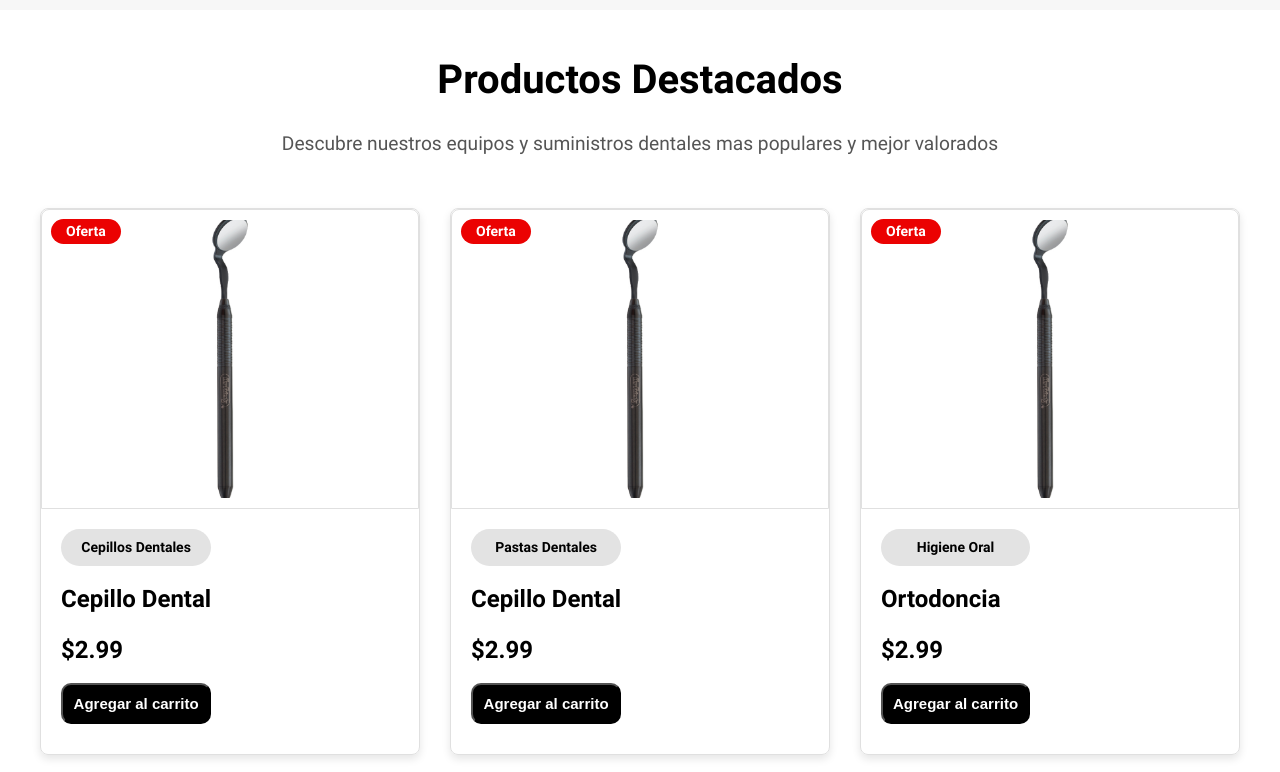
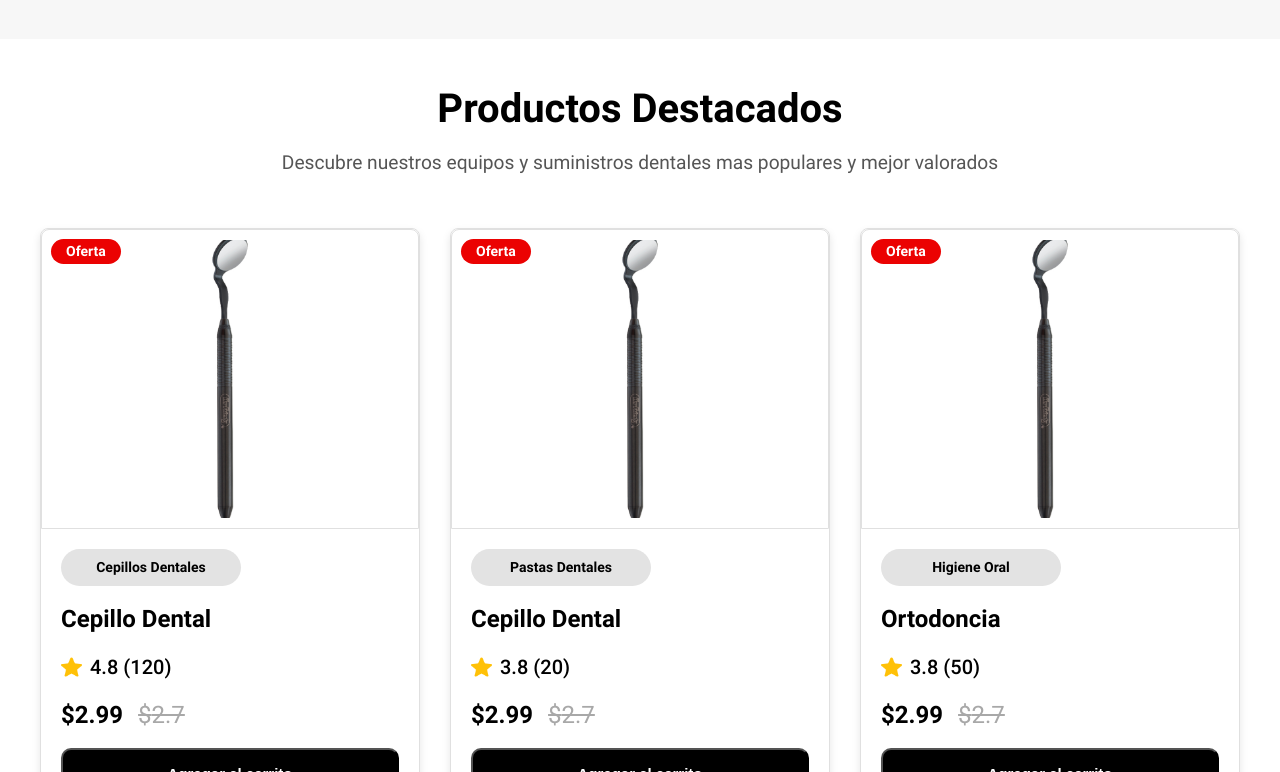
Before and after one commit to Lenin-Miranda/Odontools, a React (Vite) app: page / in a window 1280 px wide. Shown: the part 2028-2800 px from the top of the page. Built offline with nearby package versions, Linux system fonts and the light colour scheme.

Commit message:
about/landing-page

```diff
--- a/src/App.css
+++ b/src/App.css
@@ -32,3 +32,10 @@ section {
   width: 100%;
   box-sizing: border-box;
 }
+
+p {
+  margin: 0;
+}
+h2 {
+  margin: 0;
+}
--- a/src/components/About/About.css
+++ b/src/components/About/About.css
@@ -0,0 +1,64 @@
+.about {
+  display: flex;
+  flex-direction: row;
+  width: 100%;
+  padding: 40px;
+}
+
+.about__container {
+  display: flex;
+  flex-direction: column;
+  justify-content: center;
+  padding: 20px;
+}
+.about__title {
+  font-size: 36px;
+  font-weight: 700;
+}
+
+.about__subtitle {
+  font-size: 18px;
+  font-weight: 500;
+  margin: 20px 0;
+  color: #555;
+}
+.about__list {
+  list-style-type: none;
+  display: grid;
+  grid-template-columns: repeat(auto-fit, minmax(300px, 1fr));
+  padding: 0;
+  margin: 0;
+}
+
+.about__list-item {
+  width: 300px;
+  height: 100px;
+  display: flex;
+  flex-direction: column;
+  justify-content: center;
+  align-items: center;
+}
+
+.about__list-item-text {
+  font-size: 28px;
+  color: #1544ffcd;
+  font-weight: 800;
+}
+
+.about__container-button {
+  margin-top: 10px;
+  padding: 15px;
+  background-color: #6152ff;
+  color: #fff;
+  border-radius: 10px;
+  font-size: 15px;
+  font-weight: 600;
+  cursor: pointer;
+  width: 300px;
+  transition: background-color 0.3s ease;
+  border: none;
+}
+
+.about__container-button:hover {
+  background-color: #3a29ef;
+}
--- a/src/components/About/About.jsx
+++ b/src/components/About/About.jsx
@@ -0,0 +1,41 @@
+import "./About.css";
+import perfil from "../../assets/perfil_01.jpg";
+export default function About() {
+  return (
+    <section className="about">
+      <div className="about__container">
+        <h2 className="about__title">Acerca de Odontools</h2>
+        <p className="about__subtitle">
+          Con más de 25 años de experiencia en la industria dental, TiendaDental
+          Pro ha sido el socio de confianza para profesionales dentales en todo
+          el mundo. Nos especializamos en proporcionar equipos dentales,
+          instrumentos y materiales de alta calidad a precios competitivos.
+        </p>
+        <ul className="about__list">
+          <li className="about__list-item">
+            <span className="about__list-item-text">10,000+ </span>
+            <span style={{ fontSize: "18px" }}>Productos</span>
+          </li>
+          <li className="about__list-item">
+            <span className="about__list-item-text">5,000+ </span>
+            <span style={{ fontSize: "18px" }}>Clientes Satisfechos</span>
+          </li>
+          <li className="about__list-item">
+            <span className="about__list-item-text">25+</span>
+            <span style={{ fontSize: "18px" }}>Años de Experiencia</span>
+          </li>
+          <li className="about__list-item">
+            <span className="about__list-item-text">50+</span>
+            <span style={{ fontSize: "18px" }}>Paises atendidos</span>
+          </li>
+        </ul>
+        <button className="about__container-button">
+          Conoce mas sobre nosotros
+        </button>
+      </div>
+      <div className="about__container">
+        <img className="aboout__container-image" src={perfil} />
+      </div>
+    </section>
+  );
+}
--- a/src/components/Header/Header.css
+++ b/src/components/Header/Header.css
@@ -8,6 +8,9 @@
 }
 
 .header__hero {
+  display: flex;
+  flex-direction: column;
+  gap: 40px;
   padding: 20px 80px 30px 30px;
 }
 
--- a/src/components/Main/Main.jsx
+++ b/src/components/Main/Main.jsx
@@ -1,5 +1,6 @@
 import Categories from "../Categories/Categories";
 import Products from "../Products/Products";
+import About from "../About/About";
 import "./Main.css";
 
 export default function Main({
@@ -17,6 +18,7 @@ export default function Main({
         isFavorite={isFavorite}
         toggleFavorite={toggleFavorite}
       />
+      <About />
     </main>
   );
 }
--- a/src/components/Products/Products.css
+++ b/src/components/Products/Products.css
@@ -74,7 +74,7 @@
   text-align: center;
   background-color: #e3e3e3;
   margin: 0;
-  width: 100%;
+  width: 180px;
   border-radius: 50px;
   color: #000;
   padding: 8px;
@@ -86,6 +86,7 @@
   font-size: 24px;
   font-weight: 600;
 }
+
 .products__list-container {
   display: flex;
   justify-content: center;
@@ -93,11 +94,12 @@
   gap: 15px;
   text-align: left;
   padding: 20px;
-  max-width: 100%;
+  width: 100%;
+  box-sizing: border-box;
 }
 
 .products__list-button {
-  padding: 10px;
+  padding: 15px;
   background-color: #000;
   color: #fff;
   border-radius: 10px;
@@ -120,4 +122,34 @@
   background-color: #eb0202;
   padding: 2px 15px;
   border-radius: 50px;
+  transition: background-color 0.3s ease;
 }
+
+.products__list-offer:hover {
+  background-color: #555;
+}
+
+.products__list-price-container {
+  display: flex;
+  width: 100%;
+  gap: 15px;
+}
+
+.products__list-price_type-discount {
+  text-decoration: line-through;
+  color: #a8a8a8;
+  font-weight: 400;
+}
+
+.products__list-img {
+  width: 21px;
+  height: 20px;
+}
+
+.products__list-reviews {
+  display: flex;
+  align-items: center;
+  gap: 8px;
+  font-weight: 500;
+  font-size: 20px;
+}
--- a/src/components/Products/Products.jsx
+++ b/src/components/Products/Products.jsx
@@ -1,6 +1,6 @@
 import "./Products.css";
 import { useState } from "react";
-
+import star from "../../assets/star.png";
 export default function Products({ products, isFavorite, toggleFavorite }) {
   const specialProducts = products.filter((product) => product.isFavorite);
 
@@ -16,7 +16,18 @@ export default function Products({ products, isFavorite, toggleFavorite }) {
         <div className="products__list-container">
           <p className="products__list-categorie">{product.categorie}</p>
           <h3 className="products__list-name">{product.name}</h3>
-          <p className="products__list-price">${product.price}</p>
+          <div className="products__list-reviews">
+            <img className="products__list-img" src={star} />
+            <p className="products__list-reviews-count">
+              {product.rating} ({product.reviews})
+            </p>
+          </div>
+          <div className="products__list-price-container">
+            <p className="products__list-price">${product.price}</p>
+            <p className="products__list-price products__list-price_type-discount">
+              ${product.discountedPrice(Math.round(product.price))}
+            </p>
+          </div>
 
           <button className="products__list-button">Agregar al carrito</button>
         </div>
--- a/src/data/productsData.js
+++ b/src/data/productsData.js
@@ -7,6 +7,10 @@ export const products = [
     image: espejoBlack,
     description: "Cepillo Dental Black Line",
     price: 2.99,
+    discountedPrice: (price) => price * 0.9,
+    rating: 4.8,
+    reviews: 120,
+    discount: true,
     categorie: "Cepillos Dentales",
     isFavorite: true,
     isLiked: false,
@@ -16,6 +20,10 @@ export const products = [
     name: "Hilo Dental",
     image: espejoBlack,
     price: 10.99,
+    discountedPrice: (price) => price * 0.9,
+    rating: 4.4,
+    reviews: 110,
+    discount: true,
     categorie: "Hilo Dental",
     isFavorite: false,
     isLiked: false,
@@ -25,6 +33,10 @@ export const products = [
     name: "Espejo Dental",
     image: espejoBlack,
     price: 2.99,
+    discountedPrice: (price) => price * 0.9,
+    rating: 4.9,
+    reviews: 180,
+    discount: true,
     categorie: "Enjuagues Bucales",
     isFavorite: false,
     isLiked: false,
@@ -34,6 +46,10 @@ export const products = [
     name: "Cepillo Dental",
     image: espejoBlack,
     price: 2.99,
+    discountedPrice: (price) => price * 0.9,
+    rating: 3.8,
+    reviews: 20,
+    discount: true,
     categorie: "Pastas Dentales",
     isFavorite: true,
     isLiked: false,
@@ -43,6 +59,10 @@ export const products = [
     name: "Ortodoncia",
     image: espejoBlack,
     price: 2.99,
+    discountedPrice: (price) => price * 0.9,
+    rating: 3.8,
+    reviews: 50,
+    discount: true,
     categorie: "Higiene Oral",
     isFavorite: true,
     isLiked: false,
@@ -52,6 +72,10 @@ export const products = [
     name: "Ortodoncia",
     image: espejoBlack,
     price: 2.99,
+    discountedPrice: (price) => price * 0.9,
+    rating: 2.8,
+    reviews: 50,
+    discount: true,
     categorie: "Higiene Oral",
     isFavorite: true,
     isLiked: false,
```
Also changed, not shown: src/assets/star.png (added).
